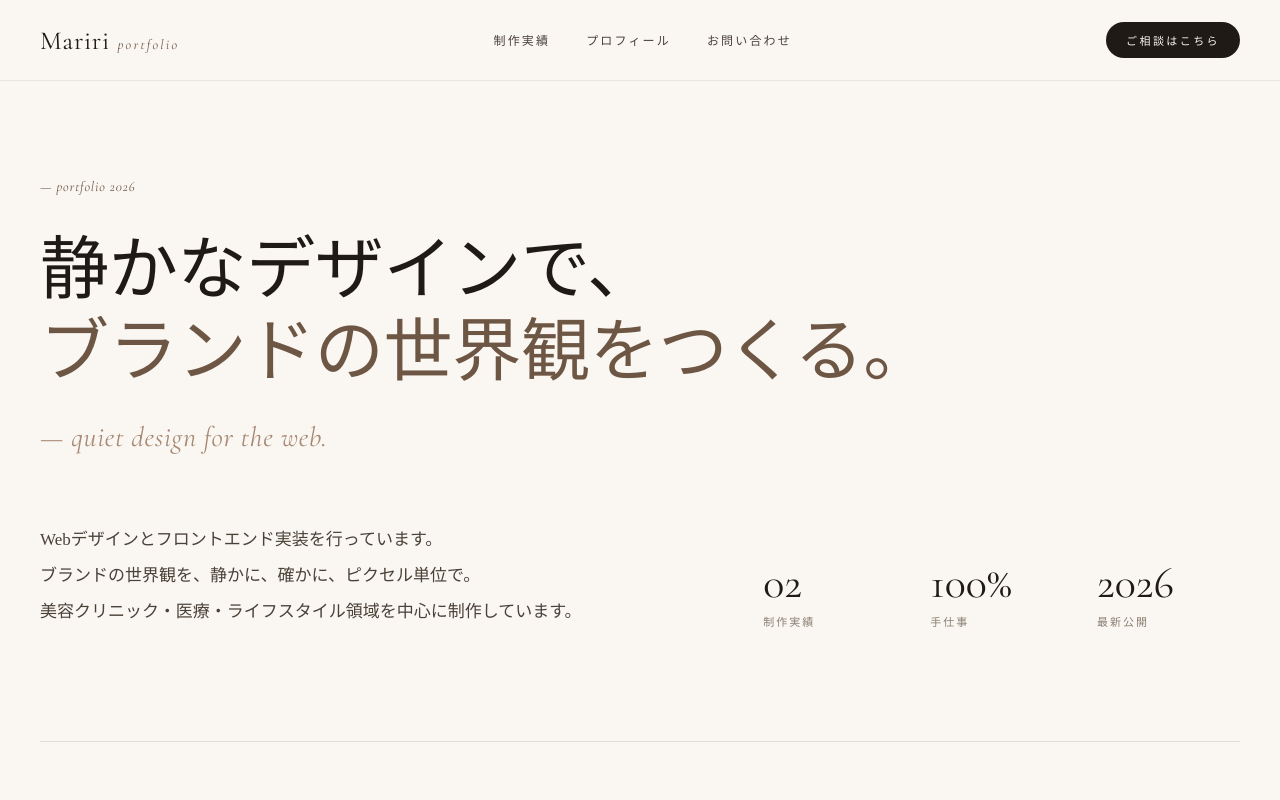
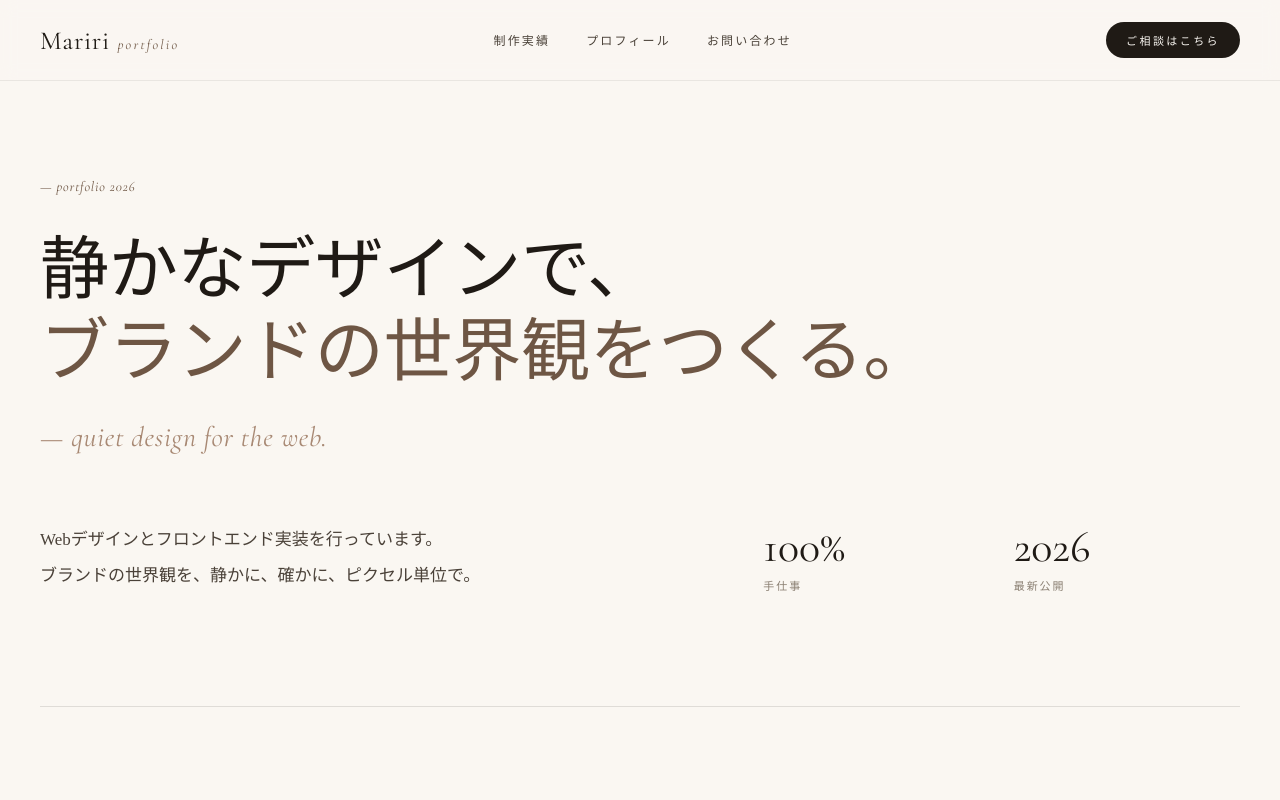
Before and after one commit to mariri777/portfolio, an Astro site: page / in a window 1280 px wide. Shown: the top 800 px of the page. Built offline with nearby package versions, Linux system fonts and the light colour scheme; Astro itself is replaced by a stand-in of ours; a web font is replaced by a local one.

Commit message:
Tweak hero: drop territory-line and the 02 stat
- Remove "美容クリニック・医療・ライフスタイル領域を中心に制作しています。" from hero
- Drop the "02 制作実績" stat (looks sparse with only two case studies)

Co-Authored-By: Claude Opus 4.7 (1M context) <noreply@anthropic.com>

```diff
--- a/src/pages/index.astro
+++ b/src/pages/index.astro
@@ -118,14 +118,9 @@ const works = [
         <div class="mt-12 md:mt-16 grid grid-cols-12 gap-6 md:gap-10 items-end">
           <p class="col-span-12 md:col-span-7 font-mincho text-[15px] md:text-[17px] leading-[2.1] text-[var(--ink-2)] max-w-[640px]">
             Webデザインとフロントエンド実装を行っています。<br />
-            ブランドの世界観を、静かに、確かに、ピクセル単位で。<br />
-            美容クリニック・医療・ライフスタイル領域を中心に制作しています。
+            ブランドの世界観を、静かに、確かに、ピクセル単位で。
           </p>
-          <div class="col-span-12 md:col-span-5 grid grid-cols-3 gap-6">
-            <div>
-              <div class="font-display text-[36px] md:text-[44px] text-[var(--ink)] leading-none">02</div>
-              <div class="mt-2 text-[11px] tracking-[0.18em] text-[var(--muted)]">制作実績</div>
-            </div>
+          <div class="col-span-12 md:col-span-5 grid grid-cols-2 gap-6">
             <div>
               <div class="font-display text-[36px] md:text-[44px] text-[var(--ink)] leading-none">100%</div>
               <div class="mt-2 text-[11px] tracking-[0.18em] text-[var(--muted)]">手仕事</div>
```
